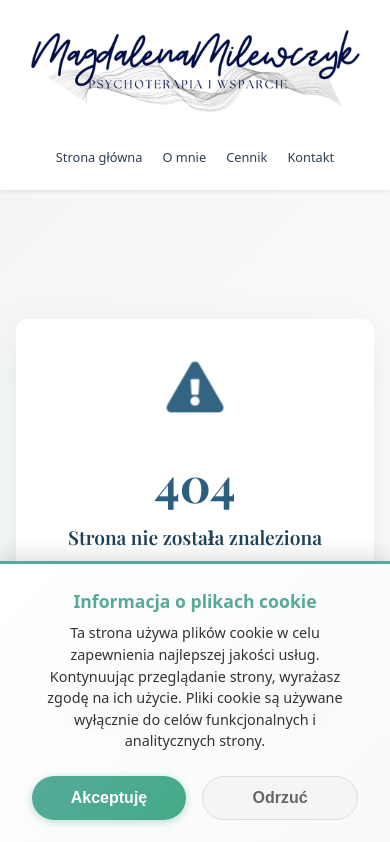
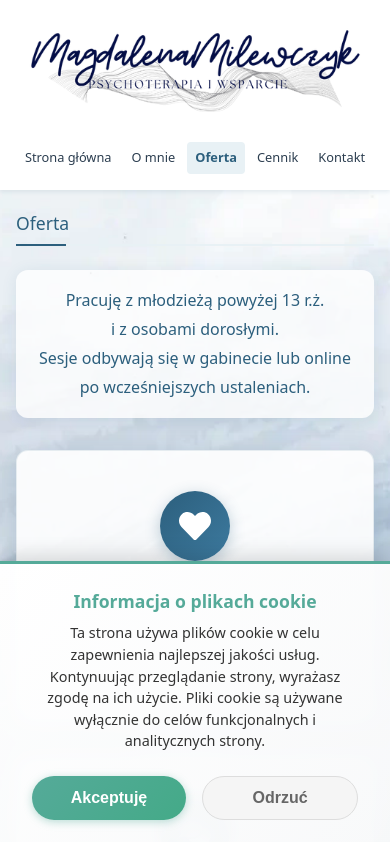
Before and after one commit to ernestpeplinski/psychoterapia-koscierzyna-pl, a React (Vite) app: page /oferta in a window 390 px wide. Shown: the top 842 px of the page. Built offline with nearby package versions, Linux system fonts and the light colour scheme.

Commit message:
Create offer page

```diff
--- a/src/App.tsx
+++ b/src/App.tsx
@@ -4,6 +4,7 @@ import Header from "./layout/Header";
 import Footer from "./layout/Footer";
 import Home from "./pages/Home";
 import About from "./pages/About";
+import Offer from "./pages/Offer";
 import Pricing from "./pages/Pricing";
 import Contact from "./pages/Contact";
 import NotFound from "./pages/NotFound";
@@ -18,6 +19,7 @@ function App() {
       <Routes>
         <Route path="/" element={<Home />} />
         <Route path="/o-mnie" element={<About />} />
+        <Route path="/oferta" element={<Offer />} />
         <Route path="/cennik" element={<Pricing />} />
         <Route path="/kontakt" element={<Contact />} />
         <Route path="*" element={<NotFound />} />
--- a/src/layout/Header.tsx
+++ b/src/layout/Header.tsx
@@ -24,6 +24,12 @@ function Header() {
           O mnie
         </NavLink>
         <NavLink
+          to="/oferta"
+          className={({ isActive }) => (isActive ? "active" : "")}
+        >
+          Oferta
+        </NavLink>
+        <NavLink
           to="/cennik"
           className={({ isActive }) => (isActive ? "active" : "")}
         >
--- /dev/null
+++ b/src/pages/Offer.tsx
@@ -0,0 +1,61 @@
+import "../styles/offer.scss";
+import { FaHeart, FaUsers, FaComments, FaHandsHelping } from "react-icons/fa";
+
+function Offer() {
+  return (
+    <div className="offer">
+      <div className="offer__container">
+        <h1 className="offer__title">Oferta</h1>
+
+        <p className="offer__intro">
+          Pracuję z{'\u00A0'}młodzieżą powyżej 13 r.ż. i{'\u00A0'}z{'\u00A0'}osobami dorosłymi.<br />
+          Sesje odbywają się w{'\u00A0'}gabinecie lub online po{'\u00A0'}wcześniejszych ustaleniach.
+        </p>
+
+        <div className="offer__services-grid">
+          <div className="offer__service-card">
+            <div className="offer__service-icon">
+              <FaHeart />
+            </div>
+            <h3 className="offer__service-title">Psychoterapia indywidualna</h3>
+            <p className="offer__service-description">
+              Terapia zaburzeń nastroju, lękowych, obsesyjno – kompulsyjnych i{'\u00A0'}innych.
+            </p>
+          </div>
+
+          <div className="offer__service-card">
+            <div className="offer__service-icon">
+              <FaComments />
+            </div>
+            <h3 className="offer__service-title">Wsparcie psychologiczne</h3>
+            <p className="offer__service-description">
+              Dla osób w{'\u00A0'}trudnych momentach życia, z{'\u00A0'}problemami w{'\u00A0'}relacjach, po{'\u00A0'}stracie bliskich.
+            </p>
+          </div>
+
+          <div className="offer__service-card">
+            <div className="offer__service-icon">
+              <FaUsers />
+            </div>
+            <h3 className="offer__service-title">Interwencja Kryzysowa</h3>
+            <p className="offer__service-description">
+              Pomoc osobom znajdującym się w{'\u00A0'}kryzysie psychicznym spowodowanym nagłymi zdarzeniami.
+            </p>
+          </div>
+
+          <div className="offer__service-card">
+            <div className="offer__service-icon">
+              <FaHandsHelping />
+            </div>
+            <h3 className="offer__service-title">Warsztaty i{'\u00A0'}konsultacje</h3>
+            <p className="offer__service-description">
+              Warsztaty profilaktyczne dla młodzieży, warsztaty dla rodziców podnoszące kompetencje wychowawcze, „Szkoła dla Rodziców", warsztaty i{'\u00A0'}konsultacje dla specjalistów i{'\u00A0'}grup zawodowych zajmujących się pomaganiem.
+            </p>
+          </div>
+        </div>
+      </div>
+    </div>
+  );
+}
+
+export default Offer;
--- /dev/null
+++ b/src/styles/offer.scss
@@ -0,0 +1,169 @@
+@use './mixins' as *;
+
+.offer {
+  min-height: calc(100vh - 110px);
+  padding: 1rem 2rem 2.5rem;
+  @include bg-akwarela();
+  overflow-x: hidden;
+
+  &__container {
+    max-width: 1200px;
+    margin: 0 auto;
+    width: 100%;
+  }
+
+  &__title {
+    font-size: 1.2rem;
+    font-weight: 500;
+    color: var(--primary-navy);
+    font-family: system-ui, -apple-system, sans-serif;
+    text-align: left;
+    margin-bottom: 1.5rem;
+    padding-bottom: 0.5rem;
+    border-bottom: 2px solid var(--primary-navy-pale);
+    position: relative;
+    width: 100%;
+    word-wrap: break-word;
+    overflow-wrap: break-word;
+
+    &::before {
+      content: "";
+      position: absolute;
+      bottom: -2px;
+      left: 0;
+      width: 50px;
+      height: 2px;
+      background-color: var(--primary-navy);
+    }
+  }
+
+  &__intro {
+    text-align: center;
+    font-size: 1.15rem;
+    line-height: 1.8;
+    color: var(--primary-navy);
+    max-width: 800px;
+    margin: 0 auto 3rem;
+    padding: 1.5rem 2rem;
+    background-color: rgba(255, 255, 255, 0.8);
+    border-radius: 12px;
+    box-shadow: 0 2px 15px rgba(44, 95, 125, 0.1);
+    font-weight: 500;
+  }
+
+  &__services-grid {
+    display: grid;
+    grid-template-columns: repeat(4, 1fr);
+    gap: 2.5rem;
+
+    @media (max-width: 1024px) {
+      grid-template-columns: repeat(2, 1fr);
+    }
+
+    @media (max-width: 600px) {
+      grid-template-columns: 1fr;
+    }
+  }
+
+  &__service-card {
+    background-color: rgba(255, 255, 255, 0.9);
+    padding: 2.5rem;
+    border-radius: 12px;
+    text-align: center;
+    box-shadow: 0 4px 20px rgba(44, 95, 125, 0.15);
+    transition: transform 0.3s ease, box-shadow 0.3s ease;
+    border: 1px solid rgba(44, 95, 125, 0.1);
+
+    &:hover {
+      transform: translateY(-8px);
+      box-shadow: 0 8px 30px rgba(44, 95, 125, 0.25);
+      background-color: rgba(255, 255, 255, 0.95);
+    }
+  }
+
+  &__service-icon {
+    width: 80px;
+    height: 80px;
+    margin: 0 auto 1.5rem;
+    display: flex;
+    align-items: center;
+    justify-content: center;
+    background: linear-gradient(
+      135deg,
+      var(--primary-navy) 0%,
+      var(--primary-navy-light) 100%
+    );
+    border-radius: 50%;
+    font-size: 2.5rem;
+    color: var(--white);
+    box-shadow: 0 4px 15px rgba(44, 95, 125, 0.3);
+  }
+
+  &__service-title {
+    font-size: 1.5rem;
+    font-weight: 600;
+    font-family: "Playfair Display", "Georgia", serif;
+    color: var(--primary-navy);
+    margin-bottom: 1rem;
+  }
+
+  &__service-description {
+    font-size: 1rem;
+    line-height: 1.7;
+    color: var(--text-dark);
+  }
+
+  // Responsive Design
+  @media (max-width: 968px) {
+    padding: 4rem 1.5rem;
+
+    &__intro {
+      font-size: 1.05rem;
+      padding: 1.25rem 1.5rem;
+      margin: 0 auto 2.5rem;
+    }
+
+    &__services-grid {
+      grid-template-columns: 1fr;
+      gap: 2rem;
+    }
+  }
+
+  @media (max-width: 768px) {
+    padding: 1.5rem 1rem 2rem;
+
+    &__container {
+      padding-top: 0.5rem;
+    }
+
+    &__title {
+      font-size: 1.1rem;
+      margin-bottom: 1.5rem;
+      margin-top: 0.5rem;
+      text-align: left;
+      white-space: normal;
+      overflow: visible;
+      display: block;
+    }
+
+    &__intro {
+      font-size: 1rem;
+      padding: 1rem 1.25rem;
+      margin: 0 auto 2rem;
+    }
+
+    &__service-icon {
+      width: 70px;
+      height: 70px;
+      font-size: 2rem;
+    }
+
+    &__service-title {
+      font-size: 1.3rem;
+    }
+
+    &__service-description {
+      font-size: 0.95rem;
+    }
+  }
+}
```
